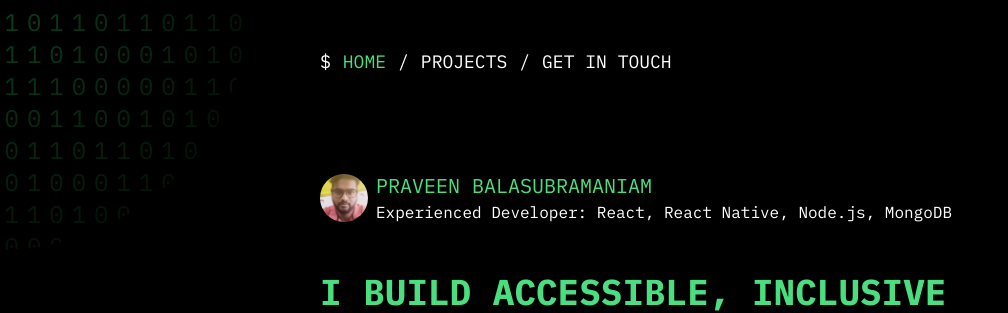
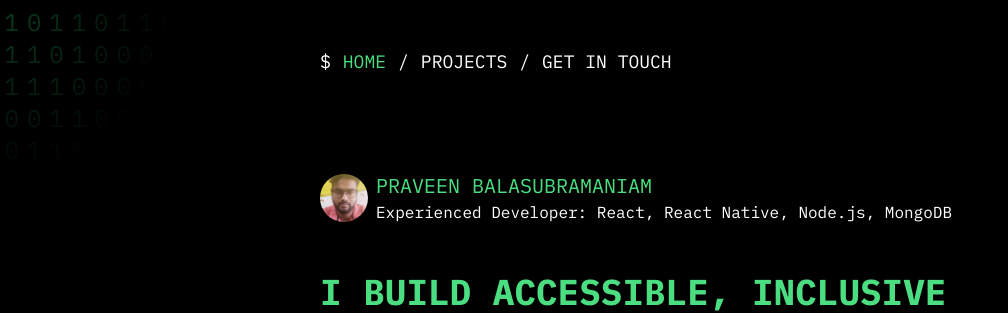
Before and after one commit to PraveenKb777/pravee-portfolio, a Next.js app: page / in a window 1280 px wide. Shown: the top 313 px of the page, without its empty margins (0-1008 px from the left). Built offline with nearby package versions, Linux system fonts and the light colour scheme.

Commit message:
Mouse Tracker fixed

```diff
--- a/app/globals.css
+++ b/app/globals.css
@@ -51,13 +51,11 @@ body {
   border-radius: 50%;
   overflow: hidden;
   transition: all 0.2s ease;
-  mask: radial-gradient(
-    circle at 50% 50%,
-    rgb(0, 0, 0) 0%,
-    rgba(0, 0, 0, 0) 100%
-  );
+  mask: radial-gradient(circle, rgba(0, 0, 0, 1) 0%, #00000001 50%);
+  box-shadow: 0 0 20px 5px rgba(0, 0, 0, 0.5);
   z-index: -3;
   opacity: 0.5;
+  background-blend-mode: hard-light;
 }
 
 .sub-div {
--- a/components/mouse-tracker.tsx
+++ b/components/mouse-tracker.tsx
@@ -48,7 +48,9 @@ export default function MouseTracker() {
         {grid?.map((row, rowIndex) => (
           <div className="ml-2 text-green-700 text-2xl" key={rowIndex}>
             {row.map((cell, colIndex) => (
-              <div key={colIndex}>{cell}</div>
+              <div className="mix-blend-color" key={colIndex}>
+                {cell}
+              </div>
             ))}
           </div>
         ))}
```
